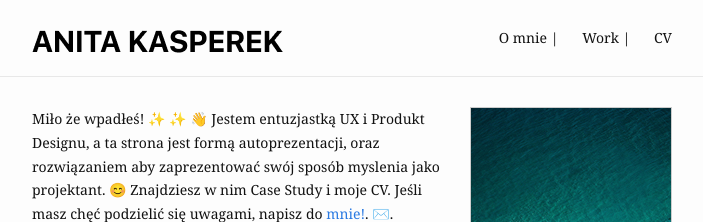
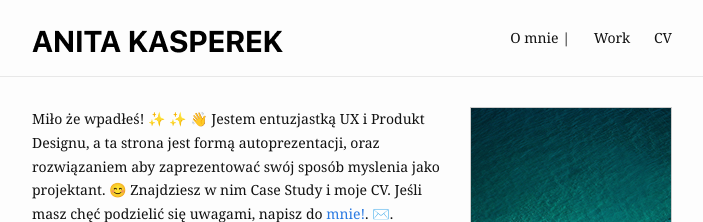
Before and after one commit to anita-kasperek/AnitakasperekUX.github.io, a Jekyll site: the page built from index.md, in a window 1280 px wide. Shown: the top 222 px of the page, without its empty margins (288-991 px from the left). Built offline with Jekyll 4.4.1, drawn with Linux system fonts in a browser that asks for light colours; emoji names are drawn with the system emoji font.

```diff
--- a/_config.yml
+++ b/_config.yml
@@ -4,7 +4,7 @@ header:
   pages:
     - name: O mnie   |
       slug: /
-    - name: Work   |
+    - name: Work
     - name: CV
 
 footer:
```
